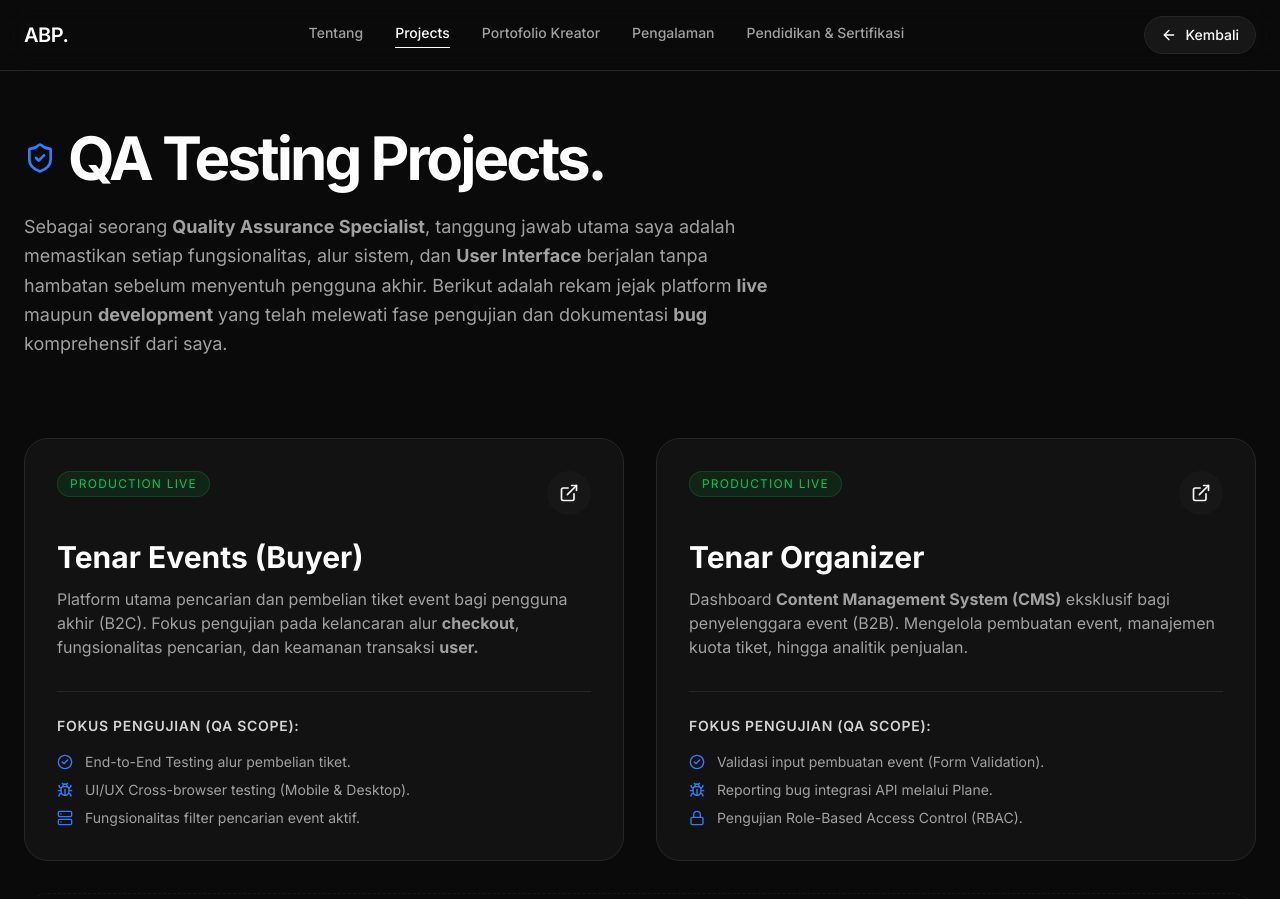
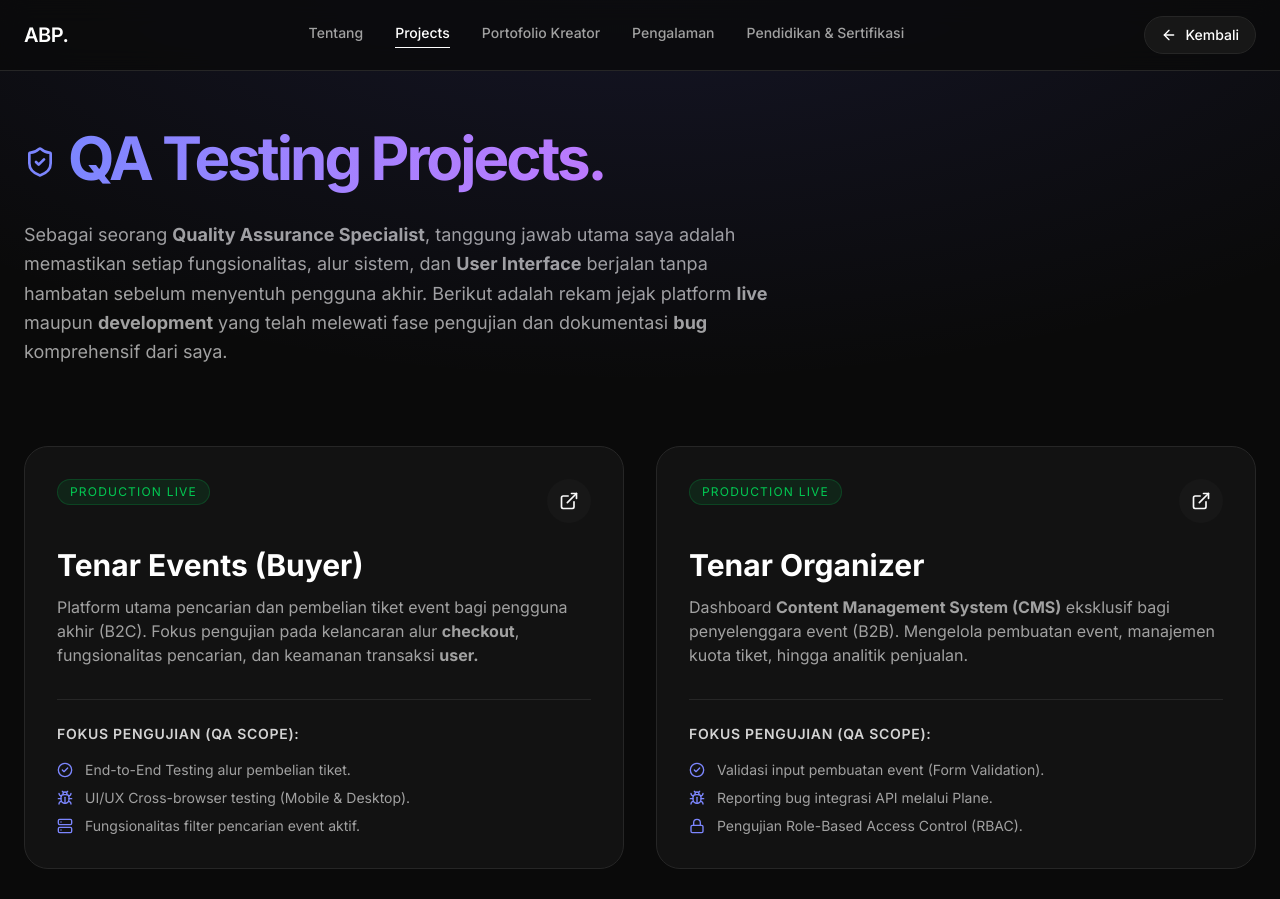
Before and after one commit to aprilliobintang284/portfolio-aprillio, a Next.js app: page /projects in a window 1280 px wide. Shown: the top 899 px of the page. Built offline with nearby package versions, Linux system fonts and the light colour scheme.

Commit message:
project background berwarna

```diff
--- a/app/projects/page.tsx
+++ b/app/projects/page.tsx
@@ -7,21 +7,23 @@
 
 export default function Projects() {
   const [isMobileMenuOpen, setIsMobileMenuOpen] = useState(false);
-  // Kata 'ease' dihapus agar TypeScript tidak error
+
   const fadeInUp = {
     hidden: { opacity: 0, y: 40 },
     visible: { opacity: 1, y: 0, transition: { duration: 0.8 } },
   };
 
   return (
-    <div className="bg-neutral-950 text-neutral-50 min-h-screen font-sans selection:bg-white selection:text-black">
+<div className="relative bg-neutral-950 text-neutral-50 min-h-screen font-sans selection:bg-indigo-500/30 selection:text-white">
+      {/* Efek Spotlight Halus di Background */}
+      <div className="absolute top-0 z-0 h-[80vh] w-full bg-[radial-gradient(ellipse_80%_80%_at_50%_-20%,rgba(99,102,241,0.15),rgba(0,0,0,0))] pointer-events-none"></div>
 
-{/* Navbar Khusus Page Project */}
+      {/* Navbar Khusus Page Project */}
       <nav className="fixed top-0 w-full z-40 bg-neutral-950/80 backdrop-blur-md border-b border-neutral-800">
         <div className="max-w-7xl mx-auto px-6 py-4 flex justify-between items-center">
           <Link href="/" className="text-xl font-semibold tracking-tight text-white hover:opacity-80 transition-opacity">ABP.</Link>
 
- {/* Menu Desktop */}
+          {/* Menu Desktop */}
           <div className="hidden md:flex space-x-8 text-sm font-medium text-neutral-400">
             <Link href="/#about" className="hover:text-white transition-colors">Tentang</Link>
             <Link href="/projects" className="text-white border-b border-white pb-1">Projects</Link>
@@ -63,11 +65,11 @@
       </nav>
 
       <main className="pt-32 pb-32 px-6 max-w-7xl mx-auto">
-        {/* Header Section */}
+        {/* Header Section (Tema Soft Amethyst) */}
         <motion.div initial="hidden" animate="visible" variants={fadeInUp} className="max-w-3xl mb-20">
           <div className="flex items-center gap-3 mb-6">
-            <ShieldCheck className="w-8 h-8 text-blue-500" />
-            <h1 className="text-5xl md:text-6xl font-bold tracking-tighter text-white">QA Testing Projects.</h1>
+            <ShieldCheck className="w-8 h-8 text-indigo-400" />
+            <h1 className="text-5xl md:text-6xl font-bold tracking-tighter bg-gradient-to-r from-indigo-400 via-violet-400 to-purple-400 bg-clip-text text-transparent pb-2">QA Testing Projects.</h1>
           </div>
           <p className="text-neutral-400 text-lg leading-relaxed">
             Sebagai seorang <strong>Quality Assurance Specialist</strong>, tanggung jawab utama saya adalah memastikan setiap fungsionalitas, alur sistem, dan <strong>User Interface</strong> berjalan tanpa hambatan sebelum menyentuh pengguna akhir.
@@ -79,10 +81,10 @@
         <div className="grid lg:grid-cols-2 gap-8">
 
           {/* Project 1: Tenar Events (Production) */}
-          <motion.div initial="hidden" animate="visible" variants={fadeInUp} className="bg-[#121212] border border-neutral-800 rounded-3xl p-8 hover:border-blue-500/50 transition-all group flex flex-col">
+          <motion.div initial="hidden" animate="visible" variants={fadeInUp} className="bg-[#121212] border border-neutral-800 rounded-3xl p-8 hover:border-indigo-500/40 hover:shadow-[0_8px_30px_rgb(99,102,241,0.08)] hover:-translate-y-1 transition-all duration-500 group flex flex-col">
             <div className="flex justify-between items-start mb-6">
               <span className="px-3 py-1 bg-green-500/10 text-green-500 border border-green-500/20 text-xs font-mono uppercase tracking-widest rounded-full">Production Live</span>
-              <a href="https://tenar.events/" target="_blank" rel="noreferrer" className="p-3 bg-neutral-900 rounded-full group-hover:bg-blue-500 group-hover:text-white transition-colors">
+              <a href="https://tenar.events/" target="_blank" rel="noreferrer" className="p-3 bg-neutral-900 rounded-full group-hover:bg-indigo-500 group-hover:text-white transition-all duration-500">
                 <ExternalLink className="w-5 h-5" />
               </a>
             </div>
@@ -94,18 +96,18 @@
             <div className="space-y-3 pt-6 border-t border-neutral-800">
               <h4 className="text-sm font-semibold text-neutral-300 uppercase tracking-wider mb-4">Fokus Pengujian (QA Scope):</h4>
               <ul className="space-y-2">
-                <li className="flex items-start gap-3 text-sm text-neutral-400"><CheckCircle2 className="w-4 h-4 text-blue-500 shrink-0 mt-0.5" /> End-to-End Testing alur pembelian tiket.</li>
-                <li className="flex items-start gap-3 text-sm text-neutral-400"><Bug className="w-4 h-4 text-blue-500 shrink-0 mt-0.5" /> UI/UX Cross-browser testing (Mobile & Desktop).</li>
-                <li className="flex items-start gap-3 text-sm text-neutral-400"><Server className="w-4 h-4 text-blue-500 shrink-0 mt-0.5" /> Fungsionalitas filter pencarian event aktif.</li>
+                <li className="flex items-start gap-3 text-sm text-neutral-400"><CheckCircle2 className="w-4 h-4 text-indigo-400 shrink-0 mt-0.5" /> End-to-End Testing alur pembelian tiket.</li>
+                <li className="flex items-start gap-3 text-sm text-neutral-400"><Bug className="w-4 h-4 text-indigo-400 shrink-0 mt-0.5" /> UI/UX Cross-browser testing (Mobile & Desktop).</li>
+                <li className="flex items-start gap-3 text-sm text-neutral-400"><Server className="w-4 h-4 text-indigo-400 shrink-0 mt-0.5" /> Fungsionalitas filter pencarian event aktif.</li>
               </ul>
             </div>
           </motion.div>
 
           {/* Project 2: Tenar Organizer */}
-          <motion.div initial="hidden" animate="visible" variants={fadeInUp} className="bg-[#121212] border border-neutral-800 rounded-3xl p-8 hover:border-blue-500/50 transition-all group flex flex-col">
+          <motion.div initial="hidden" animate="visible" variants={fadeInUp} className="bg-[#121212] border border-neutral-800 rounded-3xl p-8 hover:border-indigo-500/40 hover:shadow-[0_8px_30px_rgb(99,102,241,0.08)] hover:-translate-y-1 transition-all duration-500 group flex flex-col">
             <div className="flex justify-between items-start mb-6">
-                           <span className="px-3 py-1 bg-green-500/10 text-green-500 border border-green-500/20 text-xs font-mono uppercase tracking-widest rounded-full">Production Live</span>
-              <a href="https://organizer.tenar.events/" target="_blank" rel="noreferrer" className="p-3 bg-neutral-900 rounded-full group-hover:bg-blue-500 group-hover:text-white transition-colors">
+              <span className="px-3 py-1 bg-green-500/10 text-green-500 border border-green-500/20 text-xs font-mono uppercase tracking-widest rounded-full">Production Live</span>
+              <a href="https://organizer.tenar.events/" target="_blank" rel="noreferrer" className="p-3 bg-neutral-900 rounded-full group-hover:bg-indigo-500 group-hover:text-white transition-all duration-500">
                 <ExternalLink className="w-5 h-5" />
               </a>
             </div>
@@ -117,15 +119,15 @@
             <div className="space-y-3 pt-6 border-t border-neutral-800">
               <h4 className="text-sm font-semibold text-neutral-300 uppercase tracking-wider mb-4">Fokus Pengujian (QA Scope):</h4>
               <ul className="space-y-2">
-                <li className="flex items-start gap-3 text-sm text-neutral-400"><CheckCircle2 className="w-4 h-4 text-blue-500 shrink-0 mt-0.5" /> Validasi input pembuatan event (Form Validation).</li>
-                <li className="flex items-start gap-3 text-sm text-neutral-400"><Bug className="w-4 h-4 text-blue-500 shrink-0 mt-0.5" /> Reporting bug integrasi API melalui Plane.</li>
-                <li className="flex items-start gap-3 text-sm text-neutral-400"><Lock className="w-4 h-4 text-blue-500 shrink-0 mt-0.5" /> Pengujian Role-Based Access Control (RBAC).</li>
+                <li className="flex items-start gap-3 text-sm text-neutral-400"><CheckCircle2 className="w-4 h-4 text-indigo-400 shrink-0 mt-0.5" /> Validasi input pembuatan event (Form Validation).</li>
+                <li className="flex items-start gap-3 text-sm text-neutral-400"><Bug className="w-4 h-4 text-indigo-400 shrink-0 mt-0.5" /> Reporting bug integrasi API melalui Plane.</li>
+                <li className="flex items-start gap-3 text-sm text-neutral-400"><Lock className="w-4 h-4 text-indigo-400 shrink-0 mt-0.5" /> Pengujian Role-Based Access Control (RBAC).</li>
               </ul>
             </div>
           </motion.div>
 
           {/* Project 3: Payment Gateway (Coming Soon) */}
-          <motion.div initial="hidden" animate="visible" variants={fadeInUp} className="bg-neutral-950 border border-neutral-900 border-dashed rounded-3xl p-8 flex flex-col justify-center items-center text-center lg:col-span-2 py-16">
+          <motion.div initial="hidden" animate="visible" variants={fadeInUp} className="bg-neutral-950 border border-neutral-800 border-dashed rounded-3xl p-8 hover:border-indigo-500/30 transition-colors duration-500 flex flex-col justify-center items-center text-center lg:col-span-2 py-16">
             <div className="p-4 bg-neutral-900 rounded-full mb-4">
               <Lock className="w-8 h-8 text-neutral-500" />
             </div>
```
